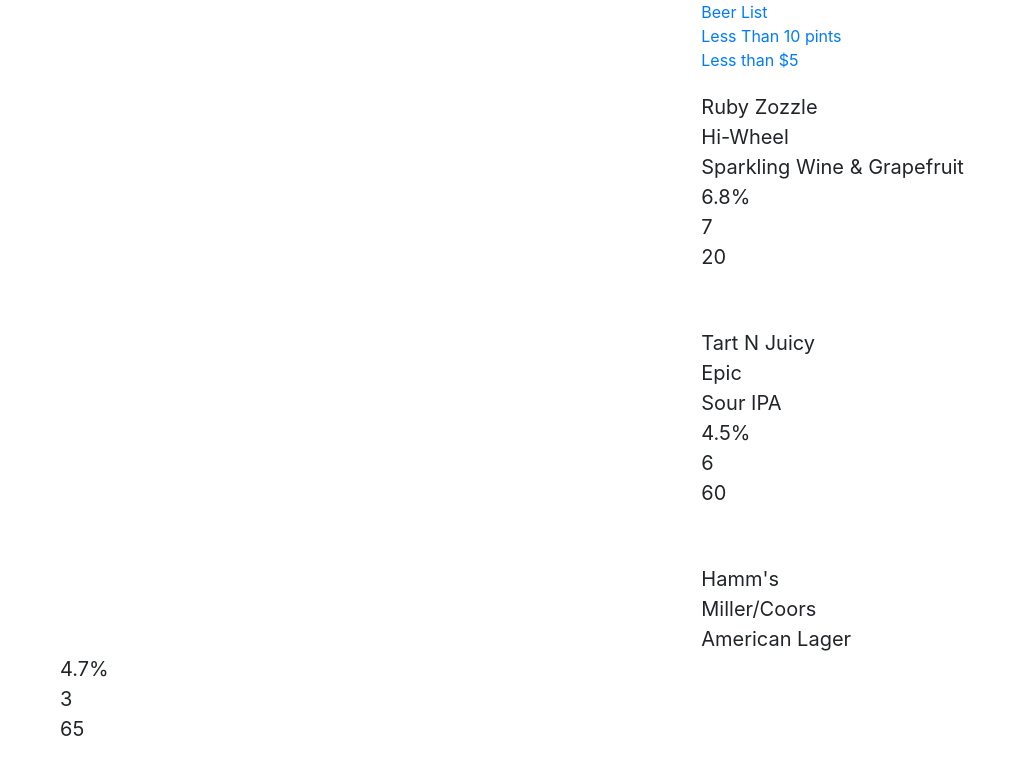
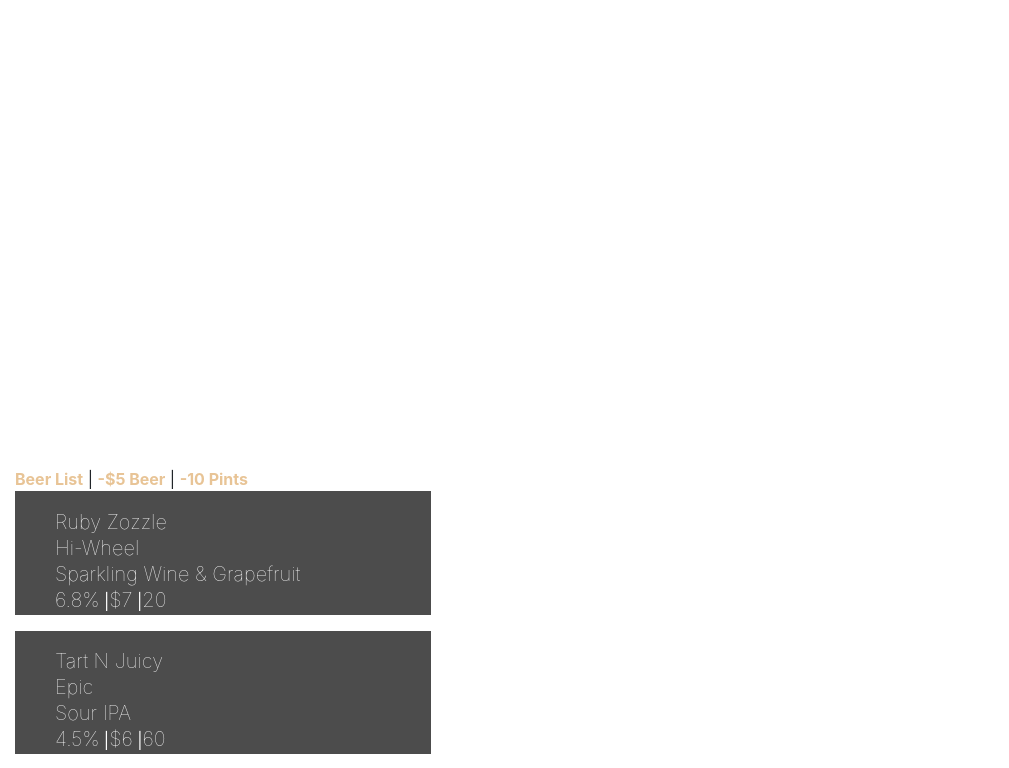
Before and after one commit to sonekase/tap-room-maekover, a React app: page /#/ in a window 1280 px wide. Shown: the top 768 px of the page, without its empty margins (0-1009 px from the left). Built offline with nearby package versions, Linux system fonts and the light colour scheme.

Commit message:
Fix list display, will need to correct Switch and Routes.

```diff
--- a/src/components/App.jsx
+++ b/src/components/App.jsx
@@ -1,22 +1,18 @@
 import React from 'react';
 import Header from './Header';
-import bg from './../img/taps.jpg';
 import BeerList from './BeerList';
+import Background from './Background';
 
 function App(){
 
 
   return (
-    <div>
-      <style jsx>{`
-        body {
-          background-image: url(${bg});
-          background-size: contain;
-          background-repeat: no-repeat;
-        }
-        `}</style>
-      <div>
+    <div className="Row">
+      <div className="col-md-8">
+        <Background/>
         <Header/>
+      </div>
+      <div className="col-md-4">
         <BeerList/>
       </div>
     </div>
--- /dev/null
+++ b/src/components/Background.jsx
@@ -0,0 +1,22 @@
+import React from 'react';
+import bg from './../img/taps.jpg';
+
+function Background(){
+
+
+  return (
+    <div>
+      <style jsx>{`
+        body {
+          background-image: url(${bg});
+          background-size: cover;
+          background-repeat: no-repeat;
+          background-attachment: fixed;
+          background-clip: content-box;
+        }
+        `}</style>
+    </div>
+  );
+}
+
+export default Background;
--- a/src/components/Beer.jsx
+++ b/src/components/Beer.jsx
@@ -3,22 +3,35 @@
 
 function Beer(props){
   return(
-    <div className="infoBg">
+    <div className="beerInfo">
       <style jsx>{`
-        .infoBg {
-          font-size: 20px;
-          padding: 20px;
+        .beerInfo {
+          color: #FFF;
+          background-color: rgba(0,0,0,0.7);
+          height: 25%;
+          width: 105%;
+          padding-top: 5%;
         }
         li {
           list-style: none;
+          display: inline-block;
+          font-size: 20px;
+          margin-top: -5%;
+          font-weight: lighter;
+        }
+        a {
+          color: #FFF;
         }
         `}</style>
       <ul>
         <li>{props.name}</li>
+        <br/>
         <li>{props.brewer}</li>
+        <br/>
         <li>{props.description}</li>
-        <li>{props.abv}</li>
-        <li>{props.price}</li>
+        <br/>
+        <li>{props.abv}</li> |
+        <li>${props.price}</li> |
         <li>{props.remaining}</li>
       </ul>
     </div>
--- a/src/components/BeerList.jsx
+++ b/src/components/BeerList.jsx
@@ -56,15 +56,17 @@
 }
 
 function BeerList(){
+  var linkStyle = {
+    color: '#e8c496',
+    marginLeft: '18',
+    marginRight: '18',
+    fontWeight: 'bolder',
+    fontSize: '16',
+  }
 
   return(
     <div>
-      <Link to="/">Beer List</Link>
-      <br/>
-      <Link to="/less-than-10">Less Than 10 pints</Link>
-      <br/>
-      <Link to="/low-price">Less than $5</Link>
-      <br/>
+      <Link style={linkStyle} to="/">Beer List</Link> | <Link style={linkStyle} to="/low-price">-$5 Beer</Link> | <Link style={linkStyle}  to="/less-than-10">-10 Pints</Link>
 
     <div>
       {state.masterKegList.map((entry, index) =>
--- a/src/components/Header.jsx
+++ b/src/components/Header.jsx
@@ -5,22 +5,22 @@
     <div>
       <style jsx>{`
         .Header {
-          float: left;
           color: #FFF;
           font-family: sans-serif;
-          margin-top: 35%;
-          position: sticky;
+          margin-top: 25%;
           border-style: solid;
           border-color: #FFF;
+          border-width: thick;
           padding: 10px;
-          margin-left: 3%;
+          width: 50%;
+          position: sticky;
         }
         h1 {
-          font-size: 7em;
+          font-size: 5em;
         }
         h2 {
           margin-top: -5%;
-          font-size: 40px;
+          font-size: 35px;
           margin-left: 4%;
         }
         `}</style>
```
Also changed, not shown: 1 other file (tests, documents, lock files or other folders).
